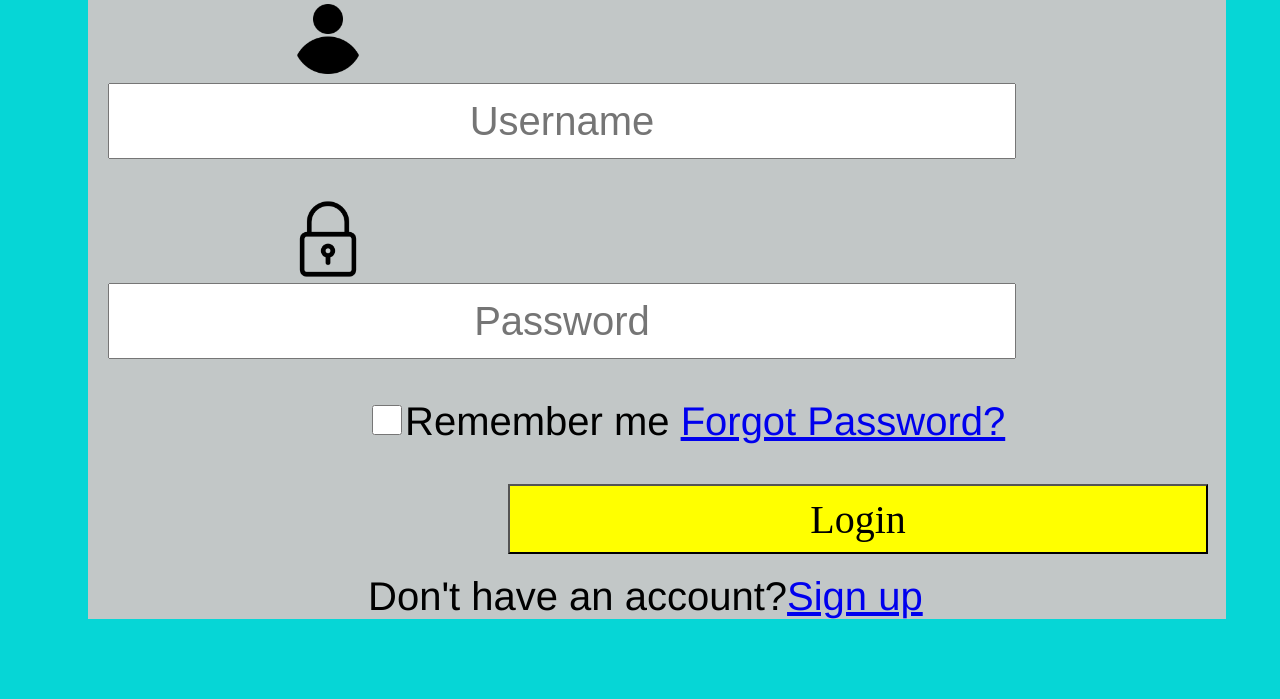
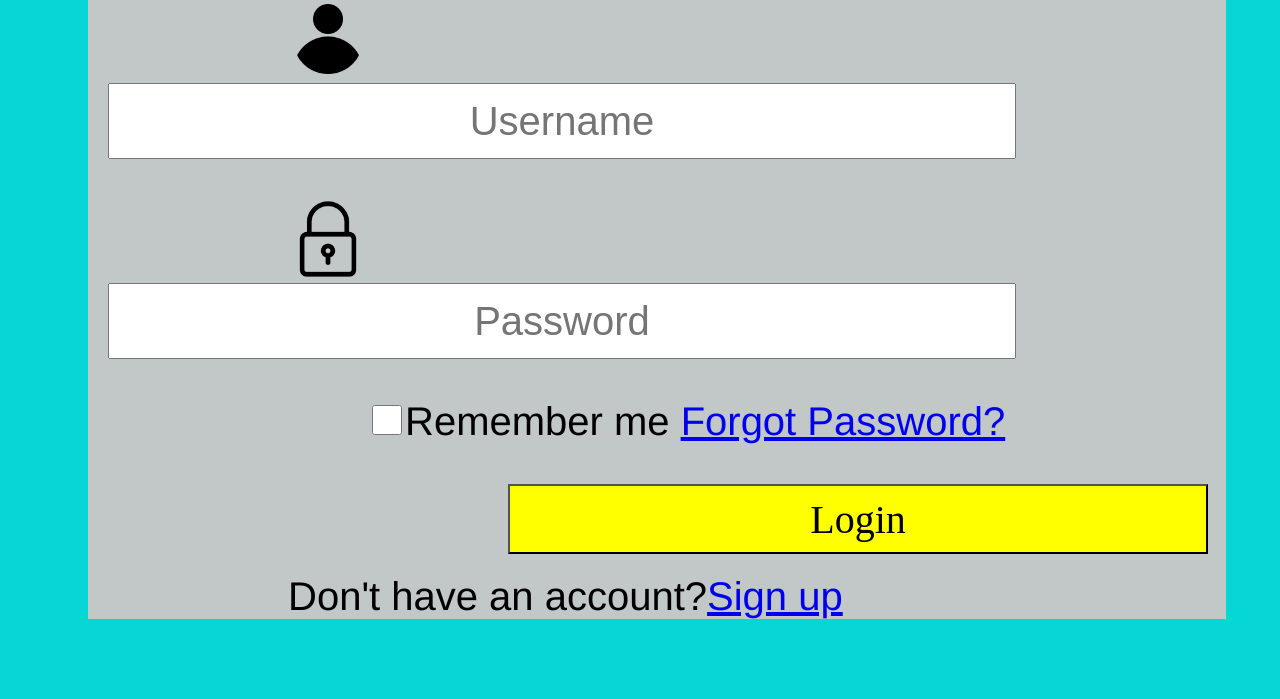
Before and after one commit to muhammadsami11/messagingapp, a PHP site: page /login.html in a window 1280 px wide. Shown: the part 475-1174 px from the top of the page. Run offline with PHP 8.4, Linux system fonts and the light colour scheme.

Commit message:
Update login.css

```diff
--- a/loginpage/login.css
+++ b/loginpage/login.css
@@ -85,5 +85,6 @@ button{
 margin-top: 100px;
 font-family: 'Franklin Gothic Medium', 'Arial Narrow', Arial, sans-serif;
 font-size:40px;
-margin-left: 280px;
+margin-left: 200px;
+
 }
```
